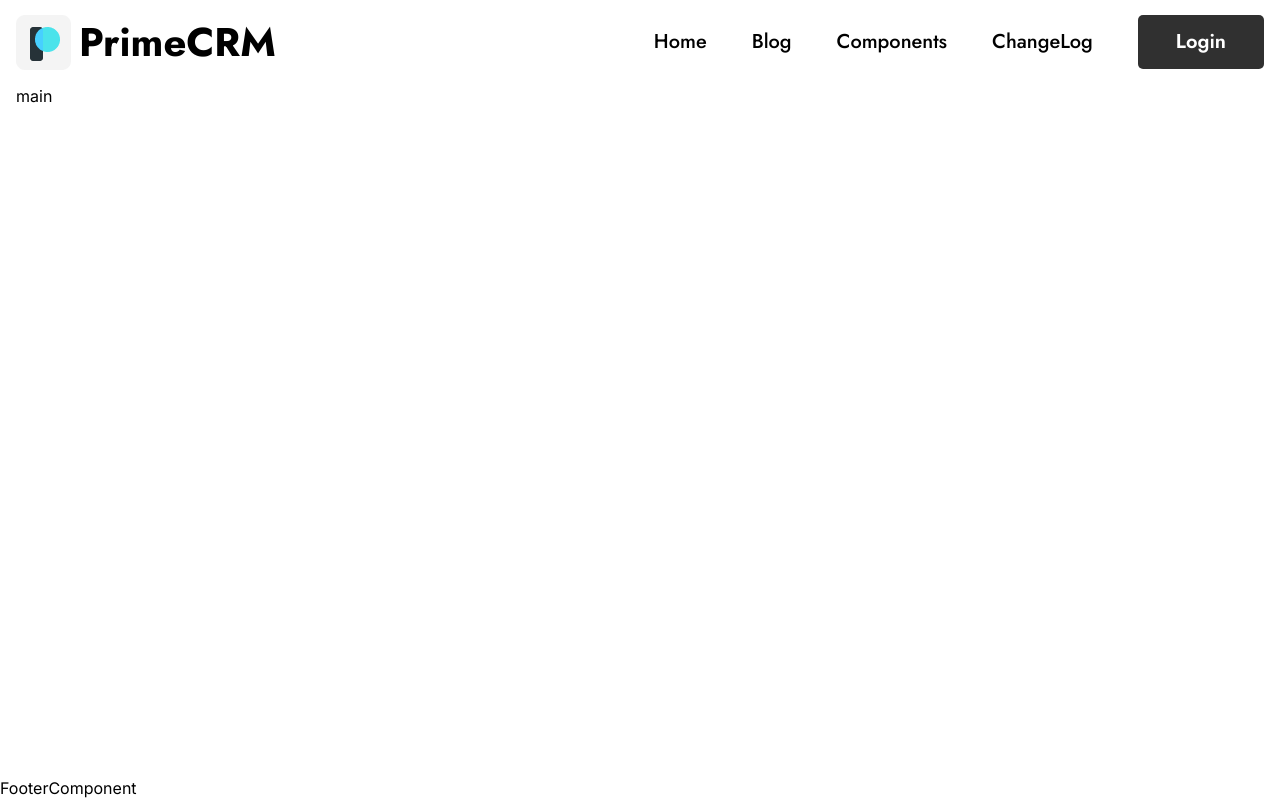
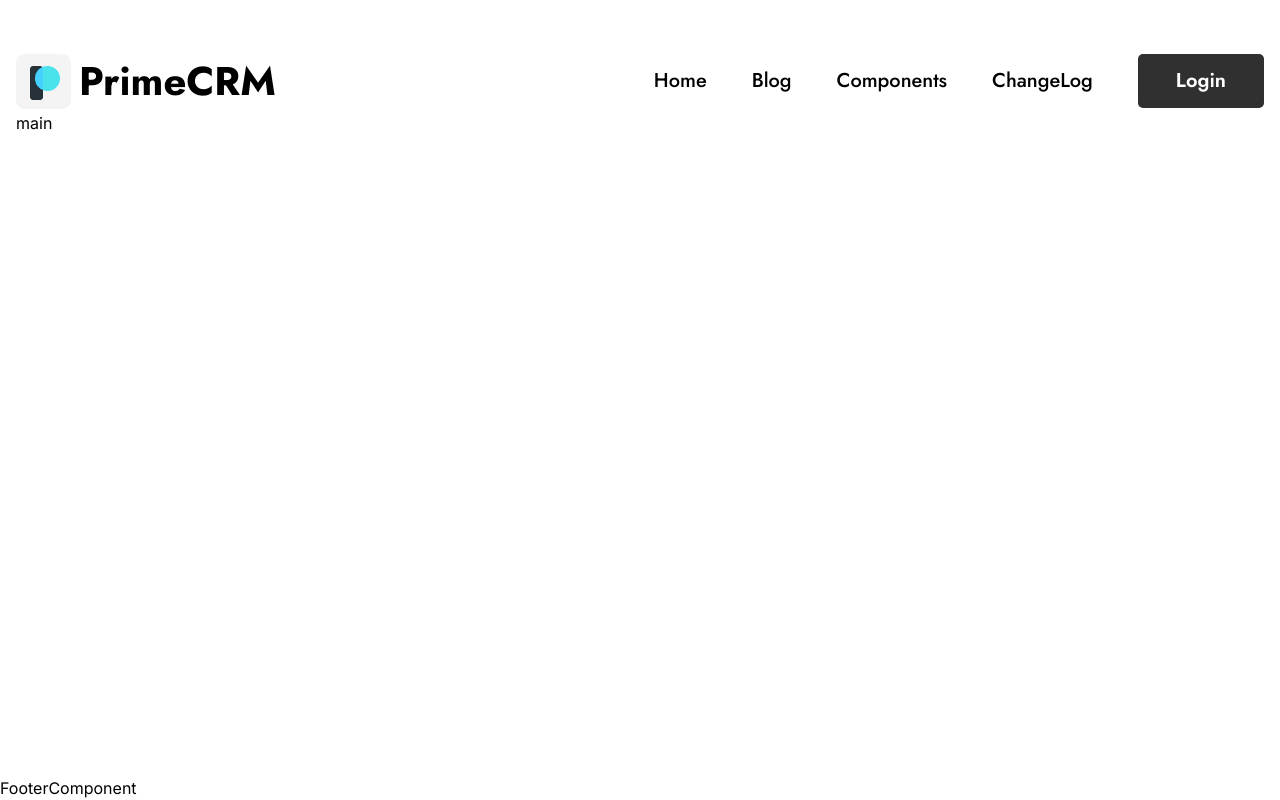
Before and after one commit to MahdiEslami-98/prime-crm, a Next.js app: page / in a window 1280 px wide. Built offline with nearby package versions, Linux system fonts and the light colour scheme.

Commit message:
fix: padding bottom style

```diff
--- a/components/main-layout/header/index.tsx
+++ b/components/main-layout/header/index.tsx
@@ -27,7 +27,7 @@ const navInfo = [
 const HeaderComponent = () => {
   const [isOpen, setIsOpen] = useState(false);
   return (
-    <div className="container relative mx-auto flex items-center justify-between px-4 py-3 font-jost">
+    <div className="container relative mx-auto flex items-center justify-between px-4 pb-0 pt-[51px] font-jost">
       <Logo />
       <nav className="hidden items-center lg:flex">
         <ul className="flex gap-x-[45px]">
```
